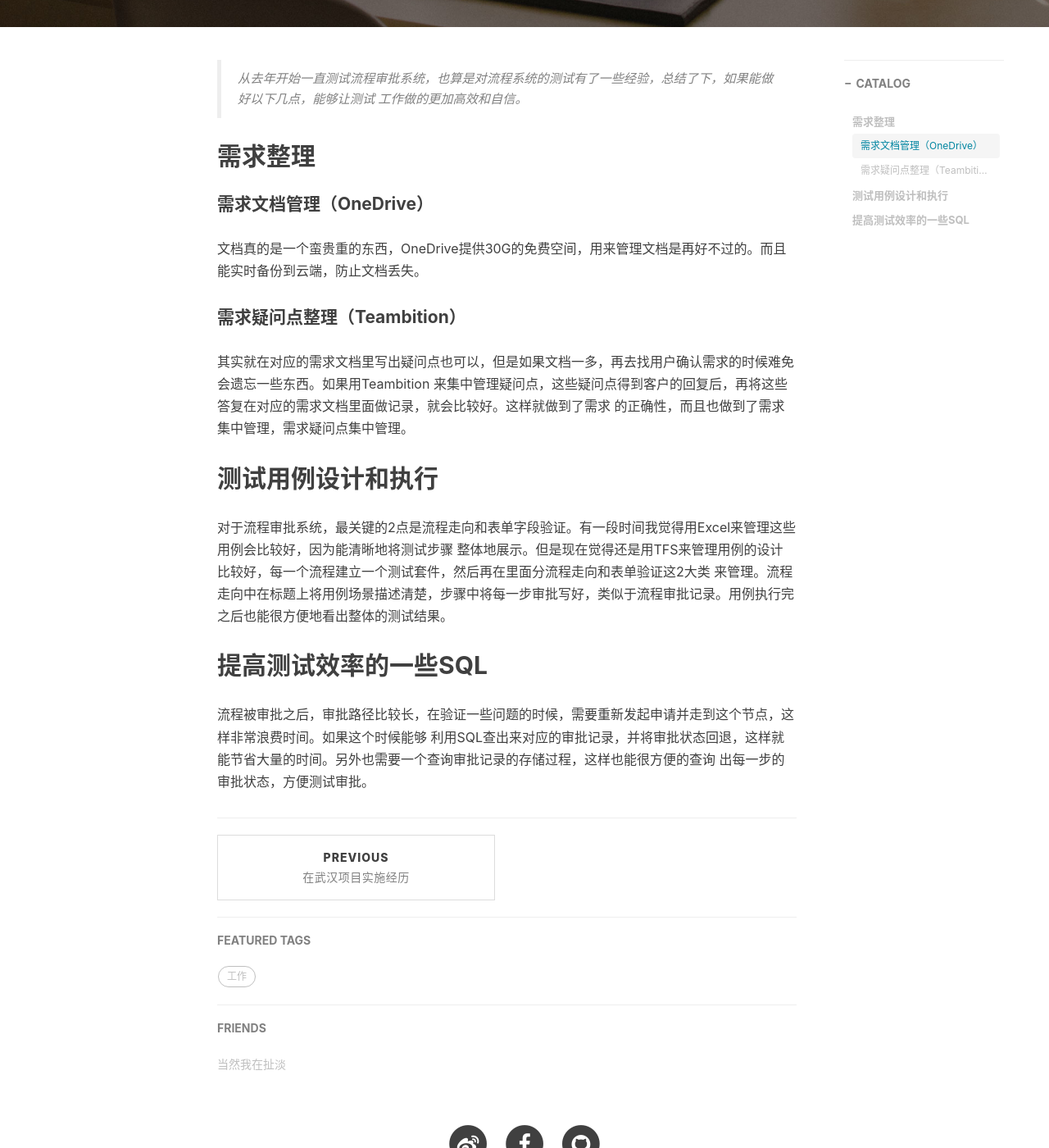
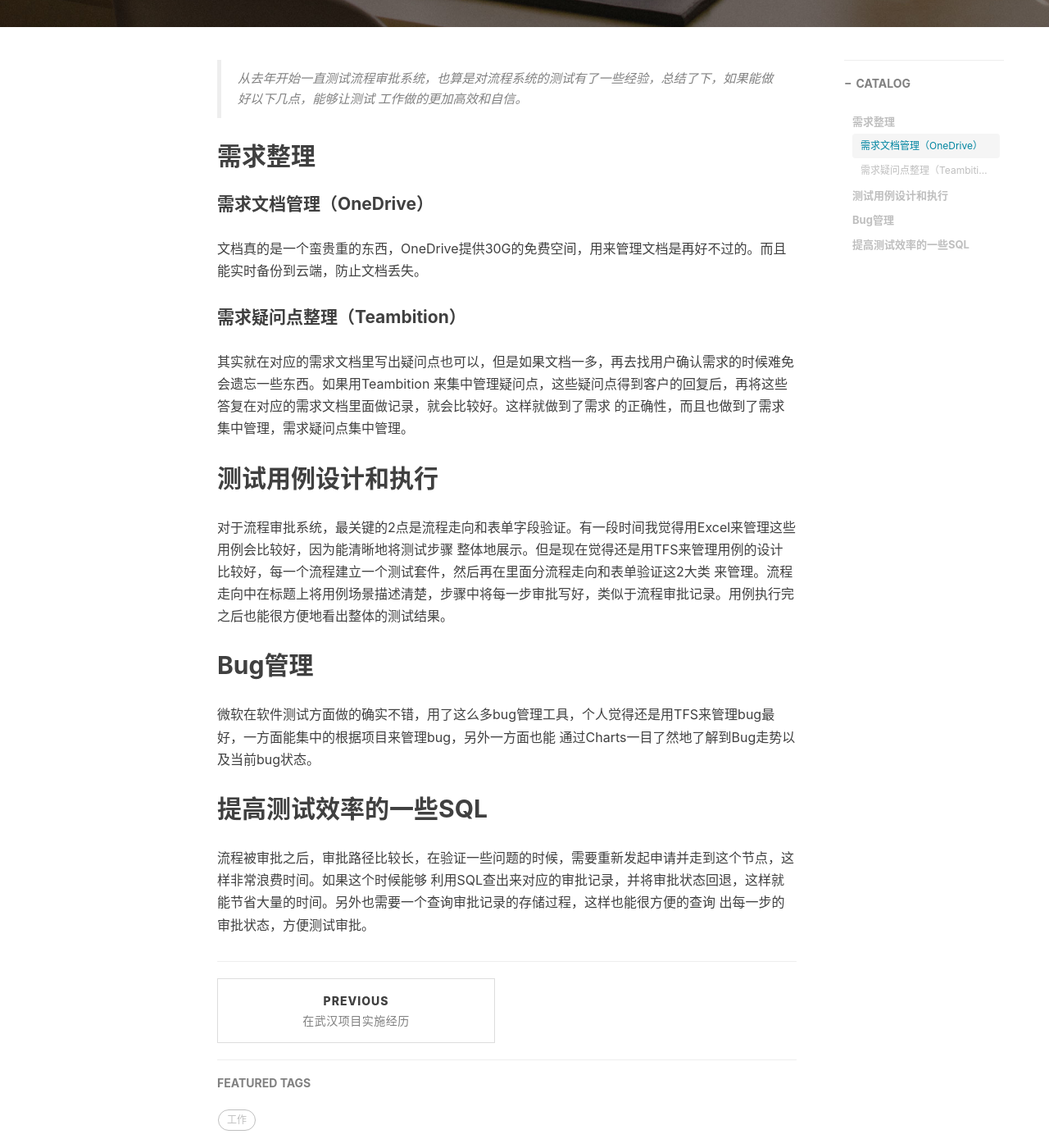
Before and after one commit to ccflyme/ccflyme.github.io, a Jekyll site: the page built from _posts/2016-06-27-Workflow-System-Testing-Experience.markdown, in a window 1280 px wide and 1400 px high, scrolled down 424 px. Shown: the whole window at 82% size. Built offline with Jekyll 4.4.1, drawn with Linux system fonts in a browser that asks for light colours; nearby versions of some CDN libraries; comment, search, counter and statistics services are not loaded.

Commit message:
update blog

```diff
--- a/_posts/2016-06-27-Workflow-System-Testing-Experience.markdown
+++ b/_posts/2016-06-27-Workflow-System-Testing-Experience.markdown
@@ -31,6 +31,13 @@ tags:
 整体地展示。但是现在觉得还是用TFS来管理用例的设计比较好，每一个流程建立一个测试套件，然后再在里面分流程走向和表单验证这2大类
 来管理。流程走向中在标题上将用例场景描述清楚，步骤中将每一步审批写好，类似于流程审批记录。用例执行完之后也能很方便地看出整体的测试结果。
 
+## Bug管理
+
+微软在软件测试方面做的确实不错，用了这么多bug管理工具，个人觉得还是用TFS来管理bug最好，一方面能集中的根据项目来管理bug，另外一方面也能
+通过Charts一目了然地了解到Bug走势以及当前bug状态。
+
+
+
 ## 提高测试效率的一些SQL
 
 流程被审批之后，审批路径比较长，在验证一些问题的时候，需要重新发起申请并走到这个节点，这样非常浪费时间。如果这个时候能够
```
